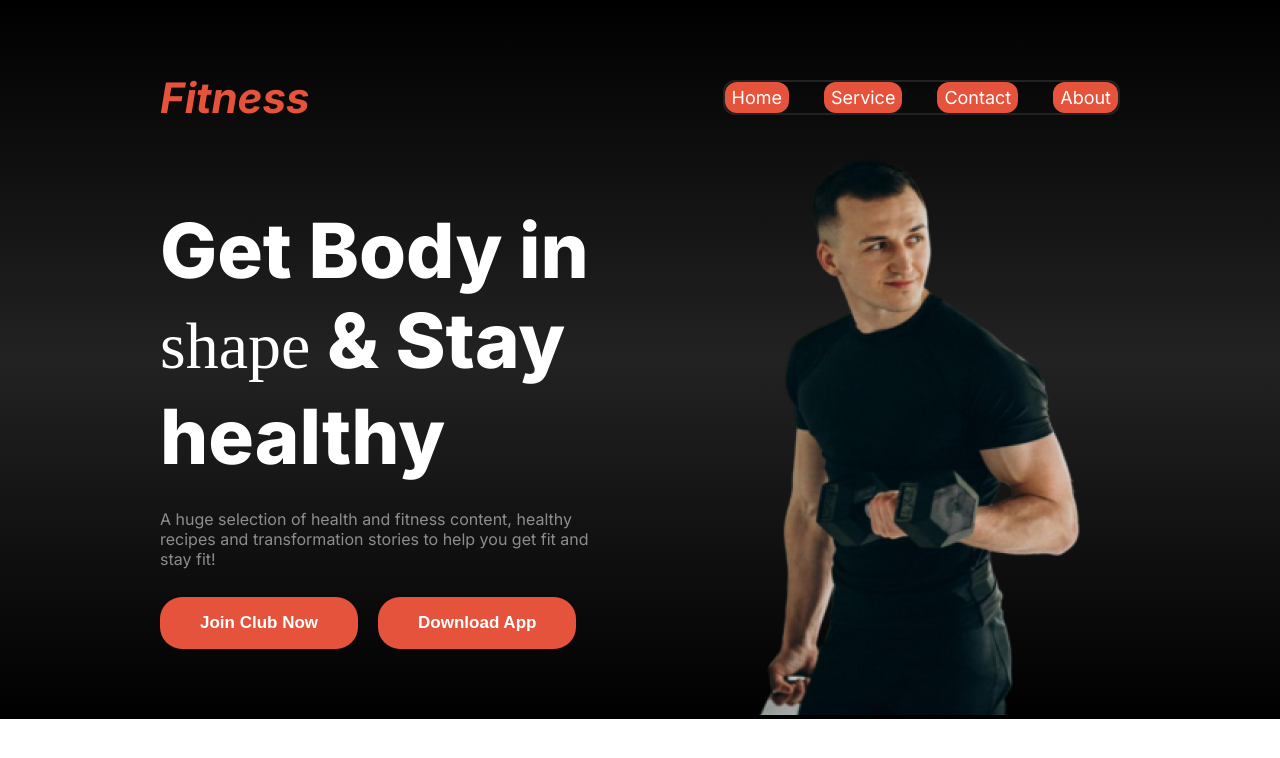
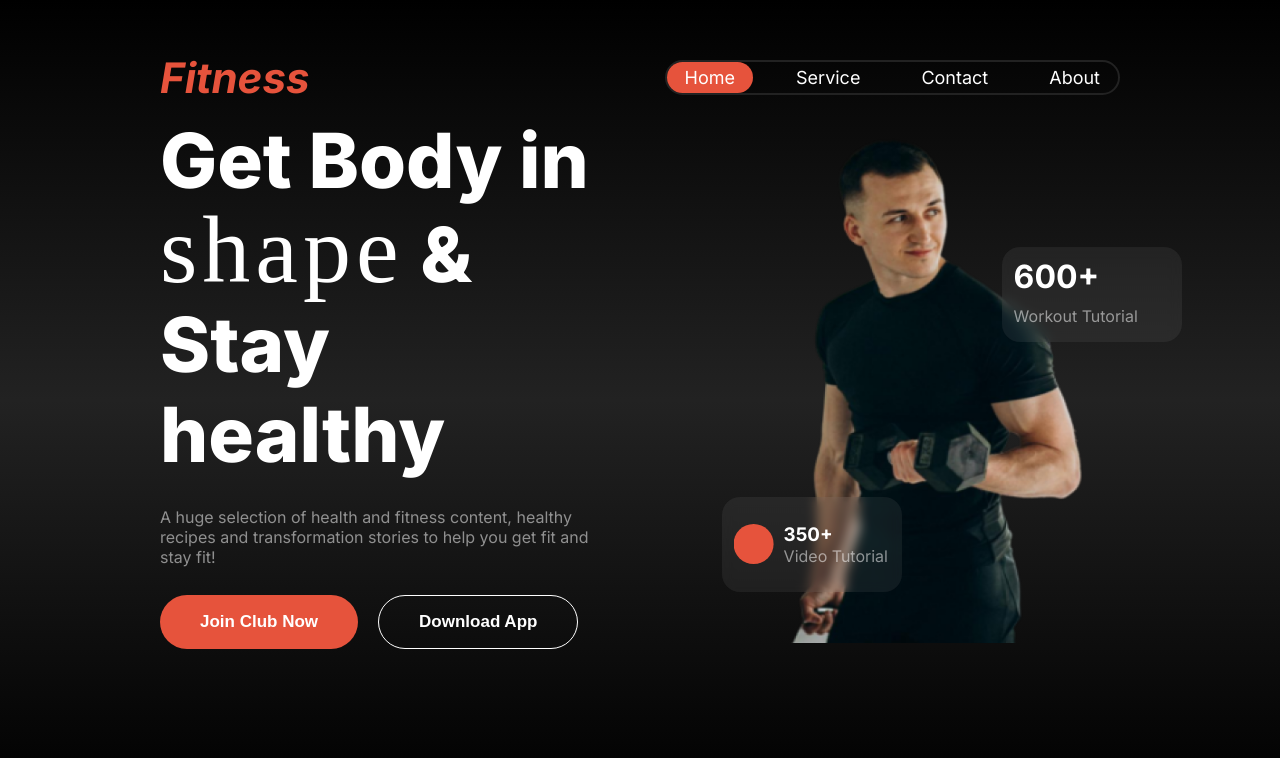
Before and after one commit to farad-alam/Shape-Your-Life, a website: page index.html in a window 1280 px wide. Drawn offline with Linux system fonts and the light colour scheme; a web font is replaced by a local one.

Commit message:
header ok

```diff
--- a/index.html
+++ b/index.html
@@ -39,9 +39,20 @@
           </div>
         </div>
         <div class="banar-thumbnail">
-          <!-- <img src="./assets/images 2.png" alt="" /> -->
           <img src="./assets/Images 2.png" alt="">
-          <!-- <h2>Deno</h2> -->
+          <div class="glasses">
+            <div class="video">
+              <div class="red-circle"></div>
+              <div class="v-tutorial">
+                <h3>350+</h3>
+                <p>Video Tutorial</p>
+              </div>
+            </div>
+            <div class="workout">
+              <h3>600+</h3>
+              <p>Workout Tutorial</p>
+            </div>
+          </div>
         </div>
       </section>
     </div>
--- a/styles/style.css
+++ b/styles/style.css
@@ -32,36 +32,35 @@
   width: 75%;
   margin: 0 auto;
 }
-.text-normal{
+.text-normal {
   font-size: 16px;
 }
-.text-color-primary{
+.text-color-primary {
   color: var(--text-1);
 }
-.text-color-secondary{
+.text-color-secondary {
   color: var(--text-2);
 }
-.btn{
+.btn {
   background-color: var(--secondary-brand-color);
   color: var(--text-1);
   font-weight: bold;
   padding: 16px 40px;
   border: none;
-  border-radius: 22px;
+  border-radius: 29px;
   cursor: pointer;
   font-size: 17px;
-
 }
 /* HEADER ----------------- */
 header {
   background: linear-gradient(#000000, #222222, #000000);
-  max-height: 100vh;
+  height: 100vh;
   /* height: 600px; */
 }
 .header-container {
   max-width: 100%;
   max-height: 100%;
-  padding-top: 60px;
+  padding-top: 40px;
 }
 .header-container nav {
   padding: 12px 0;
@@ -70,68 +69,132 @@
   align-items: center;
   /* margin-top: 30px; */
 }
-.header-container nav h1{
+.header-container nav h1 {
   color: var(--secondary-brand-color);
   font-style: italic;
   font-size: 42px;
   font-weight: 700;
 }
-.menu{
+.menu {
   display: flex;
-    gap: 35px;
+  gap: 25px;
   justify-content: flex-end;
   border: 2px solid var(--secondary-bg-color);
-    border-radius: 12px;
+  border-radius: 19px;
   /* padding: 3px 0; */
   /* padding-right: 9px; */
 }
-.menu a{
+.menu a {
   text-decoration: none;
   color: var(--text-1);
-    background-color: var(--secondary-brand-color);
-    padding: 5px 7px;
-    border-radius: 12px;
+  padding: 5px 18px;
+  border-radius: 19px;
   font-size: 18px;
 }
-.banar{
+.menu a:nth-child(1) {
+  background-color: var(--secondary-brand-color);
+}
+.banar {
   display: flex;
   gap: 20px;
   align-items: center;
   width: 100%;
   max-height: 100%;
   /* background-color: #e6533c; */
-
 }
-.banar-context{
+.banar-context {
   flex-basis: 48%;
 }
 
-.banar-desc{
+.banar-desc {
   margin: 28px 0;
 }
 
-.title{
+.title {
   font-size: clamp(26px, 8em, 76px);
   line-height: 90px;
   font-weight: 800;
-
 }
 
-.title span{
-  font-size: 66px;
+.title span {
+  font-size: 96px;
+  letter-spacing: 5px;
 }
-.call-to-actions{
+.call-to-actions {
   display: flex;
   gap: 20px;
 }
-.banar-thumbnail{
+.download {
+  background: transparent;
+  border: 1px solid var(--text-1);
+}
+.banar-thumbnail {
   flex-basis: 48%;
   text-align: end;
   /* background-color: #e6533c; */
   /* max-height: 100%; */
 }
 .banar-thumbnail > img {
-  /* width: 100%; */
-  /* height: 350px; */
+  /* width: 80%; */
+  height: 525px;
+  /* height: 100vh; */
   /* text-align: end; */
 }
+.glasses {
+  position: relative;
+}
+.glasses .video {
+  display: flex;
+  align-items: center;
+  gap: 10px;
+  position: absolute;
+  top: -150px;
+  right: 200px;
+  width: 180px;
+  height: 95px;
+  border-radius: 18px;
+  padding: 10px 12px;
+  backdrop-filter: blur(6px);
+  /* padding: 20px 80px; */
+  /* height: 100%; */
+
+  background-color: #ffffff10;
+}
+.video .red-circle {
+  width: 40px;
+  height: 40px;
+  clip-path: circle(50%);
+  background-color: var(--secondary-brand-color);
+}
+.video .v-tutorial {
+  display: flex;
+  flex-direction: column;
+  align-items: flex-start;
+}
+.video p{
+  color: var(--text-2);
+}
+.glasses .workout{
+  display: flex;
+  flex-direction: column;
+  align-items: flex-start;
+  gap: 10px;
+  position: absolute;
+  top: -400px;
+  right: -80px;
+  width: 180px;
+  height: 95px;
+  border-radius: 18px;
+  padding: 10px 12px;
+  backdrop-filter: blur(6px);
+  /* padding: 20px 80px; */
+  /* height: 100%; */
+
+  background-color: #ffffff10;
+}
+.workout h3{
+  font-size: 32px;
+}
+.workout p{
+  color: var(--text-2);
+}
```
Lines whose indentation alone changed are shown as unchanged.
